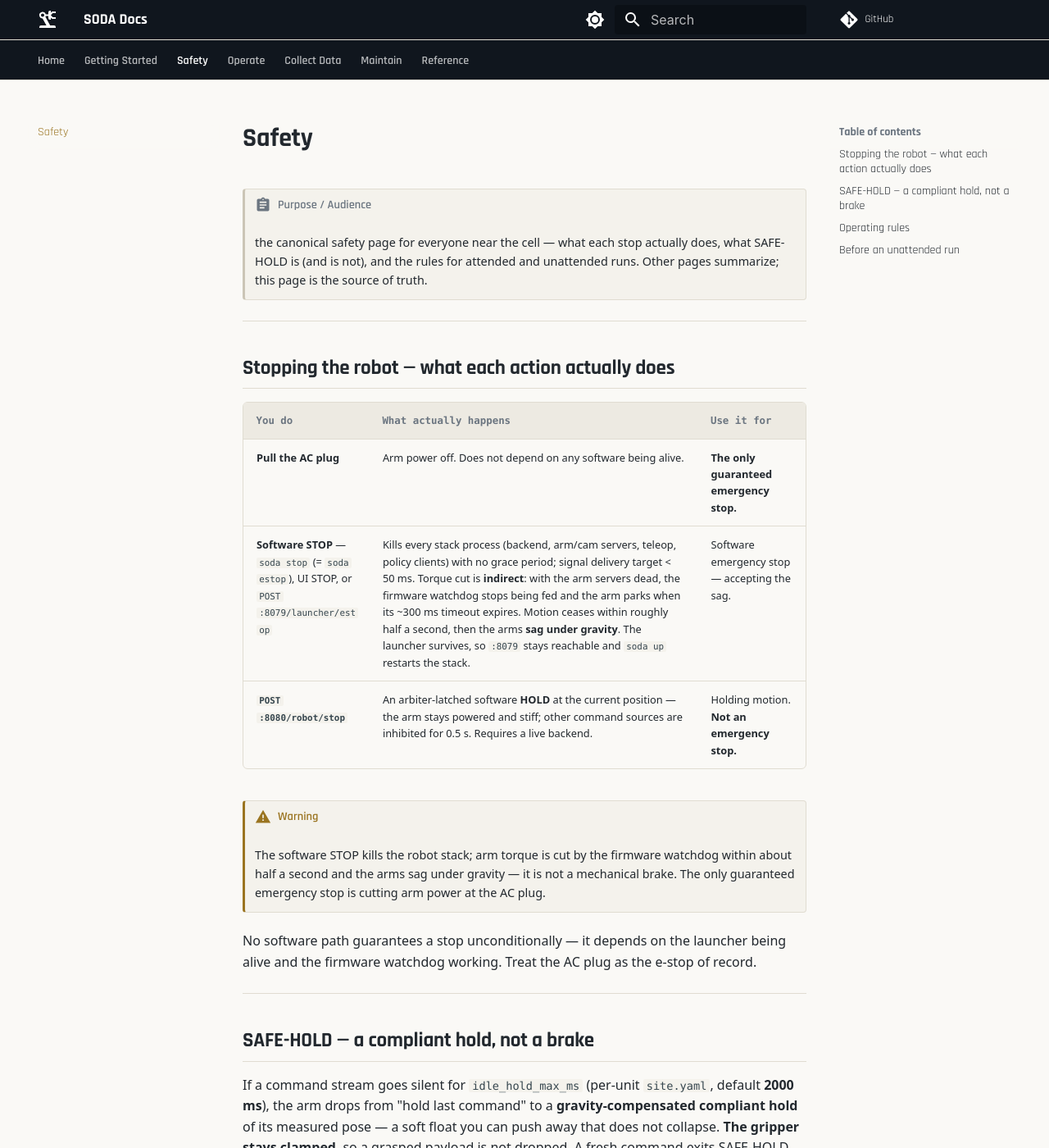
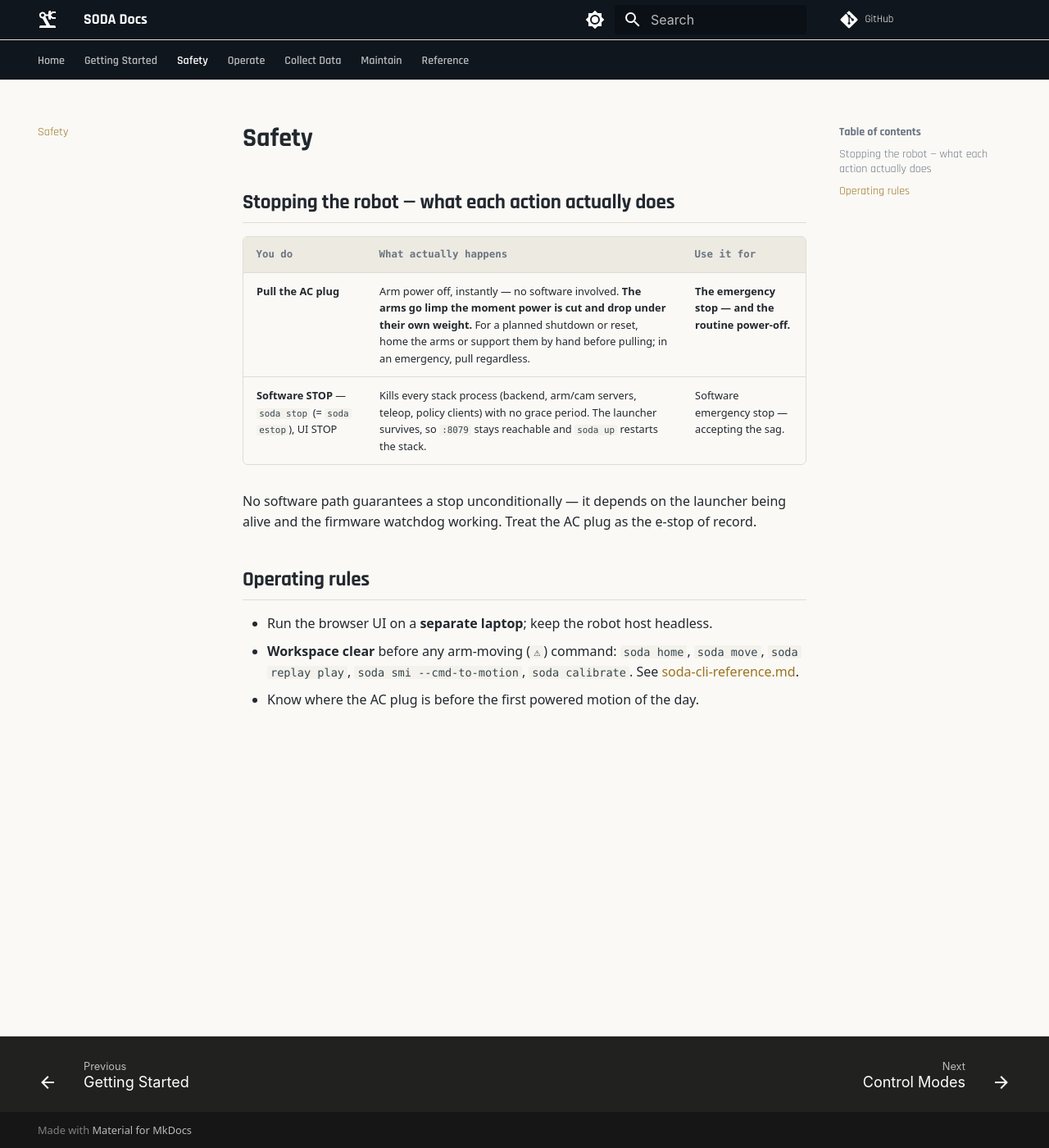
Before and after one commit to somarobotics/soda-docs, an MkDocs documentation site: the page built from docs/safety.md, in a window 1280 px wide and 1400 px high. Shown: the whole window at 82% size. Built offline with MkDocs 1.6.1 and Material for MkDocs 9.7.7, drawn with Linux system fonts in a browser that asks for light colours; comment, search, counter and statistics services are not loaded; some of the changed text lies outside the part shown.

Commit message:
docs: simplify safety page (stop table + operating rules)

```diff
--- a/docs/safety.md
+++ b/docs/safety.md
@@ -1,43 +1,14 @@
 # Safety
-
-!!! abstract "Purpose / Audience"
-    the canonical safety page for everyone near the cell — what each stop
-    actually does, what SAFE-HOLD is (and is not), and the rules for attended and unattended runs.
-    Other pages summarize; this page is the source of truth.
-
-
----
 
 ## Stopping the robot — what each action actually does
 
 | You do | What actually happens | Use it for |
 |--------|----------------------|------------|
-| **Pull the AC plug** | Arm power off. Does not depend on any software being alive. | **The only guaranteed emergency stop.** |
-| **Software STOP** — `soda stop` (= `soda estop`), UI STOP, or `POST :8079/launcher/estop` | Kills every stack process (backend, arm/cam servers, teleop, policy clients) with no grace period; signal delivery target < 50 ms. Torque cut is **indirect**: with the arm servers dead, the firmware watchdog stops being fed and the arm parks when its ~300 ms timeout expires. Motion ceases within roughly half a second, then the arms **sag under gravity**. The launcher survives, so `:8079` stays reachable and `soda up` restarts the stack. | Software emergency stop — accepting the sag. |
-| **`POST :8080/robot/stop`** | An arbiter-latched software **HOLD** at the current position — the arm stays powered and stiff; other command sources are inhibited for 0.5 s. Requires a live backend. | Holding motion. **Not an emergency stop.** |
-
-!!! warning
-    The software STOP kills the robot stack; arm torque is cut by the firmware watchdog within
-    about half a second and the arms sag under gravity — it is not a mechanical brake. The only
-    guaranteed emergency stop is cutting arm power at the AC plug.
-
+| **Pull the AC plug** | Arm power off, instantly — no software involved. **The arms go limp the moment power is cut and drop under their own weight.** For a planned shutdown or reset, home the arms or support them by hand before pulling; in an emergency, pull regardless. | **The emergency stop — and the routine power-off.** |
+| **Software STOP** — `soda stop` (= `soda estop`), UI STOP | Kills every stack process (backend, arm/cam servers, teleop, policy clients) with no grace period. The launcher survives, so `:8079` stays reachable and `soda up` restarts the stack. | Software emergency stop — accepting the sag. |
 
 No software path guarantees a stop unconditionally — it depends on the launcher being alive and
 the firmware watchdog working. Treat the AC plug as the e-stop of record.
-
----
-
-## SAFE-HOLD — a compliant hold, not a brake
-
-If a command stream goes silent for `idle_hold_max_ms` (per-unit `site.yaml`, default **2000 ms**),
-the arm drops from "hold last command" to a **gravity-compensated compliant hold** of its measured
-pose — a soft float you can push away that does not collapse. **The gripper stays clamped**, so a
-grasped payload is not dropped. A fresh command exits SAFE-HOLD immediately.
-
-Know its limits: it is not a brake, it holds nothing rigidly, and it only engages after the idle
-window. Details for loop owners: [integration/zmq-device-contract.md](shipped-docs.md).
-
----
 
 ## Operating rules
 
@@ -46,17 +17,3 @@ window. Details for loop owners: [integration/zmq-device-contract.md](shipped-do
   `soda replay play`, `soda smi --cmd-to-motion`, `soda calibrate`. See
   [soda-cli-reference.md](soda-cli-reference.md).
 - Know where the AC plug is before the first powered motion of the day.
-
----
-
-## Before an unattended run
-
-- [ ] `site.yaml` `arms.<side>.idle_hold_max_ms` exceeds your longest legitimate command gap —
-      and is **never `0`** (that disables SAFE-HOLD) for an unattended run.
-- [ ] Fault report + clear verified working: `soda fault` / `soda clear`
-      (`GET /robot/fault`, `POST /robot/clear_fault`) — recovery without a container restart.
-- [ ] A supervising terminal (or physical access to power) stays on the e-stop:
-      `soda estop` / `POST :8079/launcher/estop`. The launcher stays up for the whole run, but
-      remember what the software STOP does — stack kill, watchdog torque cut, sag.
-
-Full headless setup: [integration/headless-deploy.md](shipped-docs.md).
```
